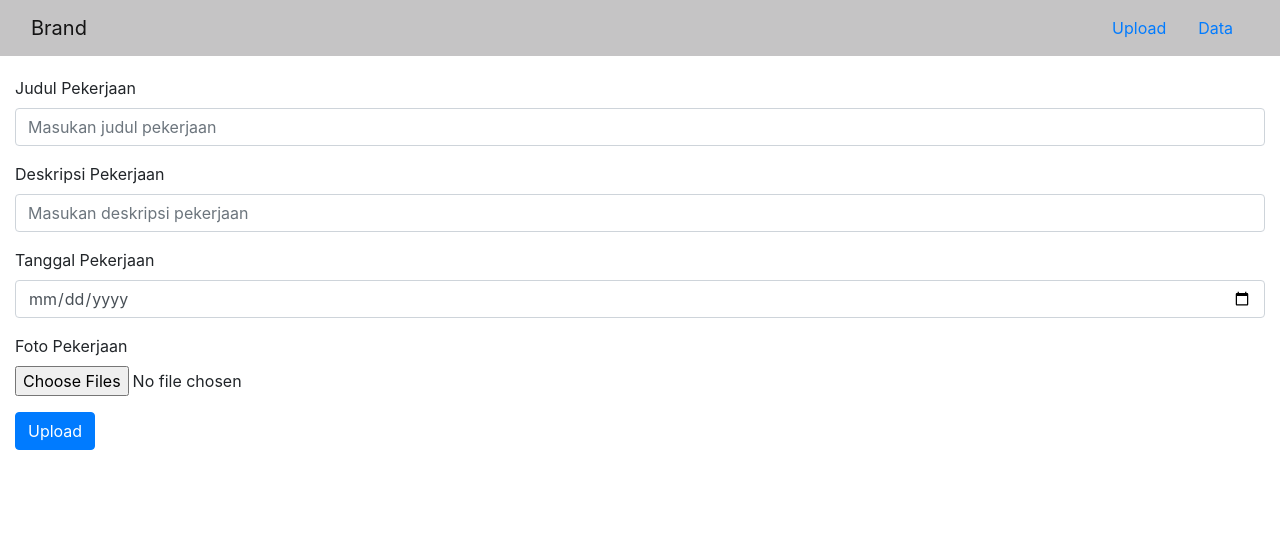
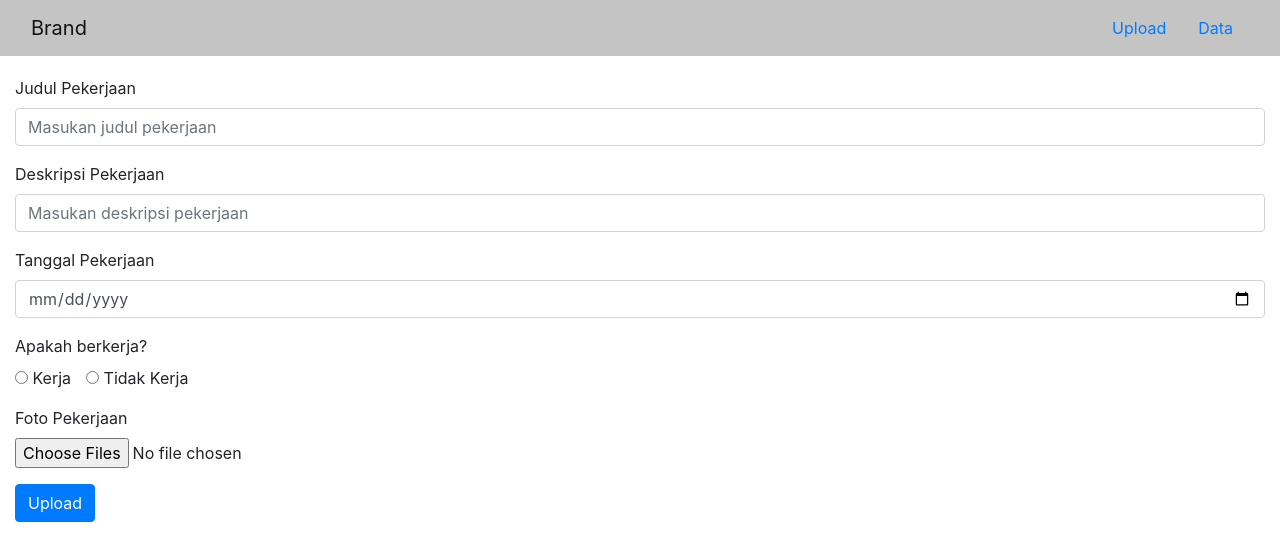
Before and after one commit to ikhwanprayoga/react-monitoring-pekerjaan, a React (Create React App) app: page /operator/upload in a window 1280 px wide. Shown: the top 560 px of the page. Built offline with nearby package versions, Linux system fonts and the light colour scheme.

Commit message:
ad status work/not work

```diff
--- a/src/page/operator/upload/index.jsx
+++ b/src/page/operator/upload/index.jsx
@@ -11,7 +11,7 @@ class UploadOperator extends React.Component {
           title: '',
           date: '',
           description: '',
-          // files: ''
+          isWork: true
         },
         files: ''
       }
@@ -32,6 +32,7 @@ class UploadOperator extends React.Component {
             title: '',
             date: '',
             description: '',
+            isWork: true
           },
           files: ''
         })
@@ -55,6 +56,7 @@ class UploadOperator extends React.Component {
 
     render() {
       const { form } = this.state
+      console.log('form', form)
 
       return (
         <>
@@ -72,6 +74,13 @@ class UploadOperator extends React.Component {
               <Form.Control type="date" name="date" value={form.date} onChange={this.handleChangeForm} placeholder="Masukan tanggal pekerjaan" />
             </Form.Group>
             <Form.Group>
+              <Form.Label>Apakah berkerja?</Form.Label>
+              <div onChange={this.handleChangeForm}>
+                <input type="radio" value={true} name="isWork" /> Kerja
+                <input style={{marginLeft:"15px"}} type="radio" value={false} name="isWork" /> Tidak Kerja
+              </div>
+            </Form.Group>
+            <Form.Group>
               <Form.Label>Foto Pekerjaan</Form.Label>
               <Form.Control type="file" name="files" onChange={this.handleChangeFiles} multiple placeholder="Masukan foto pekerjaan" />
             </Form.Group>
--- a/src/services/activity.js
+++ b/src/services/activity.js
@@ -42,6 +42,7 @@ export async function postActivity(payload) {
   formData.append('description', payload.description)
   formData.append('date', payload.date)
   formData.append('user_id', payload.userId)
+  formData.append('is_work', payload.isWork)
 
   try {
     const res = await axios.post(`${process.env.REACT_APP_BASE_URL}/activity`,
```
